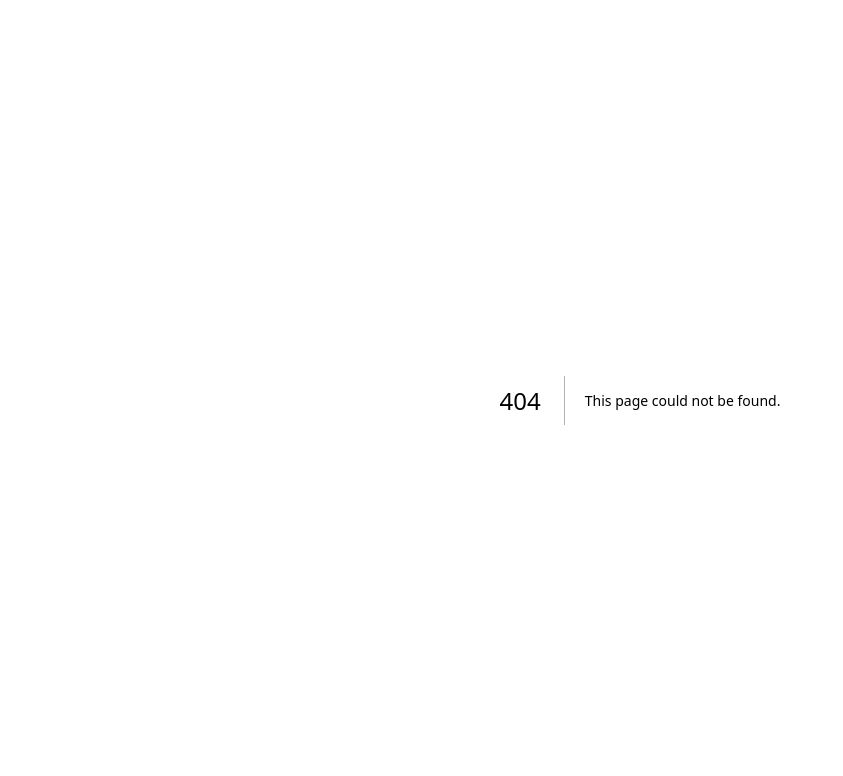
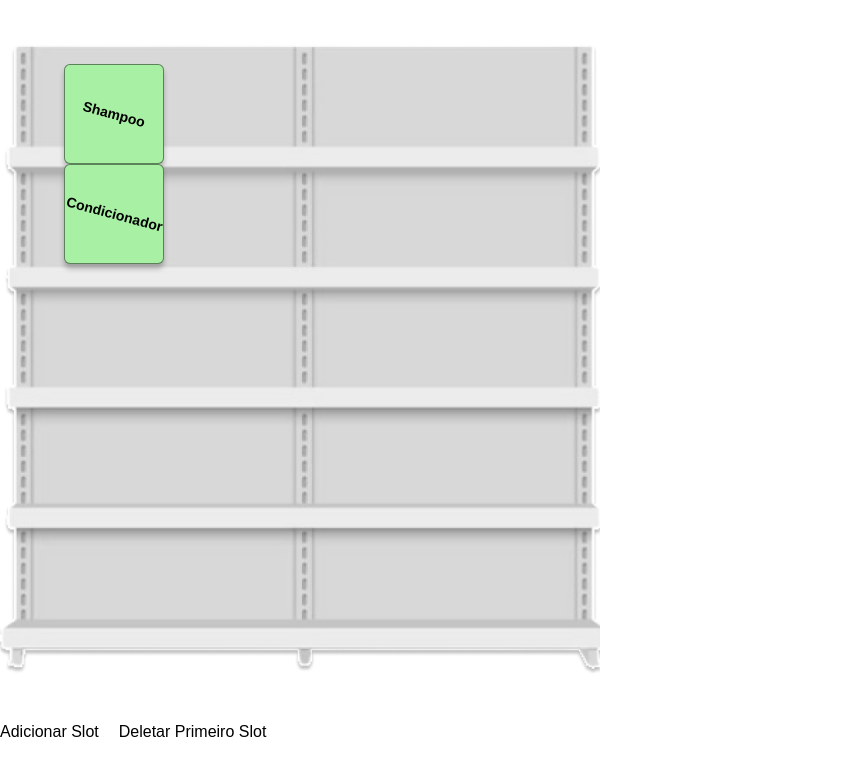
Before and after one commit to ifpebj-ti/frontend-planogram, a Next.js app: page /components/Editar in a window 1280 px wide. Before the commit this address had no page. Shown: the top 776 px of the page, without its empty margins (0-843 px from the left). Built offline with nearby package versions, Linux system fonts and the light colour scheme.

Commit message:
mudanças na tabela

```diff
--- /dev/null
+++ b/app/components/Editar/page.tsx
@@ -0,0 +1,93 @@
+'use client';
+
+import React, { useState } from 'react';
+import Button from '../Button/Button';
+import TabelaS from '../TabelaSlot/TabelaS';
+
+export default function Editar() {
+  // Dados fictícios iniciais
+  const [slots, setSlots] = useState<any[]>([
+    { id: 1, slot: 'Slot 001', produto: 'Shampoo', quantidade: 10, ativo: true },
+    { id: 2, slot: 'Slot 002', produto: 'Condicionador', quantidade: 5, ativo: true },
+    { id: 3, slot: 'Slot 003', produto: 'Sabonete', quantidade: 8, ativo: false },
+  ]);
+
+  const [isTableOpen, setIsTableOpen] = useState(false);
+  const [selectedSlot, setSelectedSlot] = useState<any>(null);
+
+  // Adicionar um novo slot
+  const addSlot = (slotName: string) => {
+    const newSlot = {
+      id: slots.length + 1,
+      slot: `Slot ${String(slots.length + 1).padStart(3, '0')}`,
+      produto: slotName,
+      quantidade: Math.floor(Math.random() * 20) + 1, // Quantidade aleatória
+      ativo: true,
+    };
+    setSlots([...slots, newSlot]);
+  };
+
+  // Deletar o primeiro slot ativo
+  const deleteSlot = () => {
+    const updatedSlots = slots.filter((_, index) => index !== 0); // Remove o primeiro elemento
+    setSlots(updatedSlots);
+  };
+
+  // Abre a tabela para um slot específico
+  const handleOpenTable = (slot: any) => {
+    setSelectedSlot(slot);
+    setIsTableOpen(true);
+  };
+
+  const handleCloseTable = () => {
+    setIsTableOpen(false);
+    setSelectedSlot(null);
+  };
+
+  return (
+    <div className="containerPratileira1">
+
+      <div
+        style={{
+          width: '600px',
+          height: '700px',
+          backgroundImage: `url('/estante.png')`,
+          backgroundSize: 'cover',
+          backgroundPosition: 'center',
+          position: 'relative',
+          padding: '5%',
+        }}
+      >
+
+        {slots.map((slot) =>
+          slot.ativo ? (
+            <Button
+              key={slot.id}
+              textobotao={slot.produto}
+              corDeFundo="#A8F0A4"
+              pressione={() => handleOpenTable(slot)}
+            />
+          ) : null
+        )}
+      </div>
+
+
+      <div style={{ display: 'flex', gap: '20px', marginTop: '20px' }}>
+        <button onClick={() => addSlot('Novo Produto')}>Adicionar Slot</button>
+        <button onClick={deleteSlot}>Deletar Primeiro Slot</button>
+      </div>
+
+
+      {isTableOpen && selectedSlot && (
+        <TabelaS
+          onClose={handleCloseTable}
+          data={[
+            { produto: selectedSlot.produto, quantidade: selectedSlot.quantidade, saida: 0 },
+          ]}
+          title={`Prateleira - ${selectedSlot.slot}`}
+          slotText={selectedSlot.slot}
+        />
+      )}
+    </div>
+  );
+}
--- a/app/components/TabelaSlot/TabelaS.tsx
+++ b/app/components/TabelaSlot/TabelaS.tsx
@@ -11,9 +11,9 @@ type TableRow = {
 
   interface TabelaSProps {
     onClose: () => void;
-    data: TableRow[]; // Recebe os dados como parâmetro
-    title?: string; // Opcional: título dinâmico da tabela
-    slotText?: string; // Texto lateral dinâmico (ex: Slot 001)
+    data: TableRow[];
+    title?: string;
+    slotText?: string;
   }
 
   const TabelaV: React.FC<TabelaSProps> = ({ onClose, data, title = 'Prateleira', slotText = 'Slot' }) => {
--- a/app/components/TabelaSlot/style.css
+++ b/app/components/TabelaSlot/style.css
@@ -1,4 +1,4 @@
-/* Container principal cobrindo a tela com fundo semitransparente */
+
 .container {
   position: fixed;
   top: 0;
@@ -118,7 +118,7 @@
 }
 
 
-/* Rodapé */
+
 .footer {
   text-align: center;
   padding: 0.5rem;
--- a/app/components/prateleira.tsx
+++ b/app/components/prateleira.tsx
@@ -8,6 +8,7 @@ import { useRouter } from 'next/navigation';
 import ButtonV from './ButtonVisual/ButtonV';
 import TabelaV from './TabelaV/TabelaV';
 import TabelaS from './TabelaSlot/TabelaS';
+
 
 import '../styles/prateleira.css';
 
@@ -30,7 +31,7 @@ export default function Shelf() {
   const router = useRouter();
 
   const handleRedirect = () => {
-    router.push('/visualizar');
+    router.push('/editar');
   };
 
 
```
Also changed, not shown: app/components/pratileira_API.txt (added).
